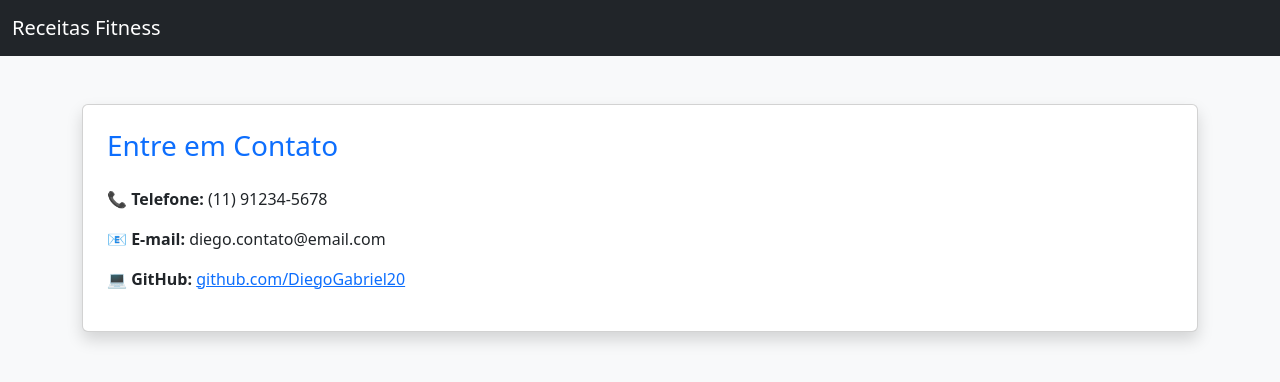
After one commit to DiegoGabriel20/Trabalho-de-PHP, a PHP site: page /contato.php in a window 1280 px wide. The commit adds this page. Shown: the top 382 px of the page. Run offline with PHP 8.4, Linux system fonts and the light colour scheme.

Commit message:
Criação e customização da classe contato.php

```diff
--- /dev/null
+++ b/contato.php
@@ -0,0 +1,32 @@
+<!DOCTYPE html>
+<html lang="pt-br">
+<head>
+    <meta charset="UTF-8">
+    <title>Contato - Receitas Fitness</title>
+    <link href="https://cdn.jsdelivr.net/npm/bootstrap@5.3.0/dist/css/bootstrap.min.css" rel="stylesheet">
+</head>
+<body class="bg-light">
+
+<nav class="navbar navbar-expand-lg navbar-dark bg-dark">
+    <div class="container-fluid">
+        <a class="navbar-brand" href="menu.php">Receitas Fitness</a>
+        <button class="navbar-toggler" type="button" data-bs-toggle="collapse" data-bs-target="#navbarNav"
+                aria-controls="navbarNav" aria-expanded="false" aria-label="Alternar navegação">
+            <span class="navbar-toggler-icon"></span>
+        </button>
+    </div>
+</nav>
+
+<div class="container mt-5">
+    <div class="card shadow p-4">
+        <h3 class="mb-4 text-primary">Entre em Contato</h3>
+        <p><strong>📞 Telefone:</strong> (11) 91234-5678</p>
+        <p><strong>📧 E-mail:</strong> diego.contato@email.com</p>
+        <p><strong>💻 GitHub:</strong> <a href="https://github.com/DiegoGabriel20" target="_blank">github.com/DiegoGabriel20</a></p>
+    </div>
+</div>
+
+<!-- Scripts -->
+<script src="https://cdn.jsdelivr.net/npm/bootstrap@5.3.0/dist/js/bootstrap.bundle.min.js"></script>
+</body>
+</html>
--- a/menu.php
+++ b/menu.php
@@ -85,7 +85,8 @@ if ($filtro !== "") {
     <div class="row">
         <?php
         if (empty($receitas)) {
-            echo '<p class="text-muted">Nenhuma receita cadastrada no momento.</p>';
+            echo '<p class="text-muted">Nenhuma receita cadastrada no momento.<br>
+            Para cadastrar uma receita faça o login! </p>';
         } else {
             foreach ($receitas as $r) {
                 echo '<div class="col-md-4 mb-4">';
```
